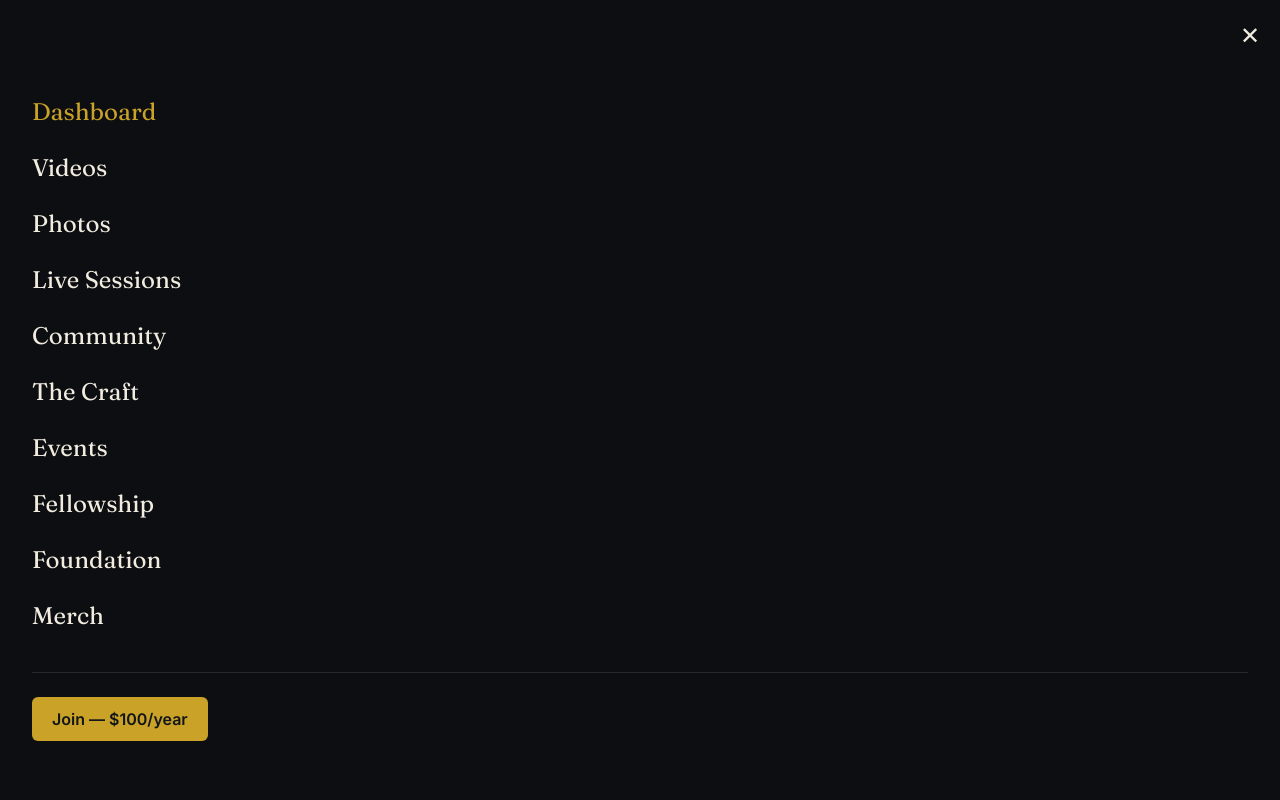
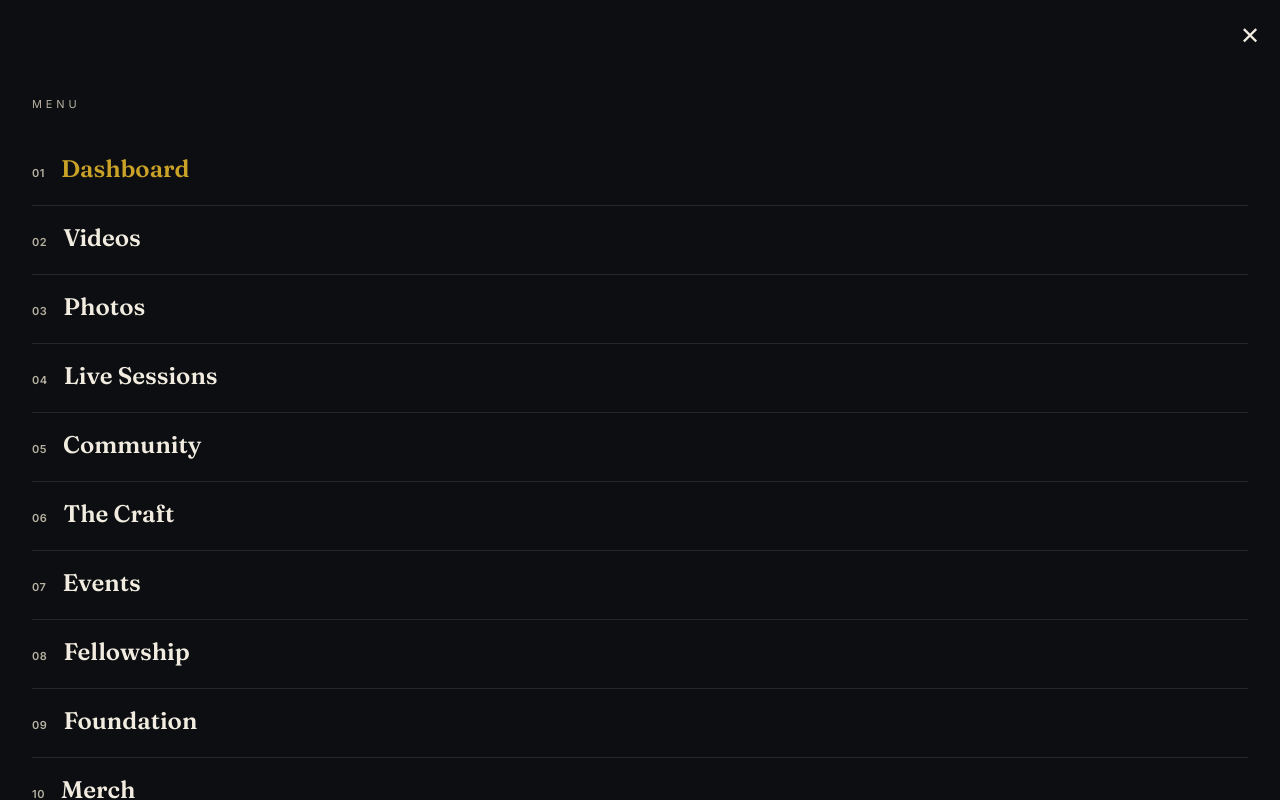
Before and after one commit to 0williamsbernard0-sketch/Michael-J, a Next.js app: page / in a window 1280 px wide. Both pictures are taken after a click on the button 1220 px from the left and 33 px from the top of the page. Shown: the top 800 px of the page. Built offline with nearby package versions, Linux system fonts and the light colour scheme; no server answers.

Commit message:
Update Nav.tsx

```diff
--- a/components/Nav.tsx
+++ b/components/Nav.tsx
@@ -17,7 +17,6 @@ const NAV_ITEMS = [
   { href: "/merch", label: "Merch" },
 ];
 
-
 export default function Nav() {
   const [menuOpen, setMenuOpen] = useState(false);
   const pathname = usePathname();
@@ -33,21 +32,21 @@ export default function Nav() {
   return (
     <>
       <header className="fixed top-0 left-0 right-0 z-40 flex items-center justify-between px-5 sm:px-10 py-4 bg-[#12151A]/95 backdrop-blur border-b border-white/10">
-        <Link href="/" className="font-display tracking-[0.15em] text-lg sm:text-xl">
+        <Link href="/" className="font-display font-semibold tracking-[0.2em] text-lg sm:text-xl">
           MBJ <span className="text-[#C9A227]">SOCIETY</span>
         </Link>
         <div className="flex items-center gap-3">
           {isMember ? (
             <Link
               href="/account"
-              className="rounded-full border border-[#1F6F6B] px-4 py-1.5 text-sm font-medium"
+              className="rounded-full border border-[#1F6F6B] px-4 py-1.5 text-xs font-semibold uppercase tracking-wider"
             >
               {memberName ?? "My Account"}
             </Link>
           ) : (
             <Link
               href="/login"
-              className="rounded-full border border-[#C9A227] px-4 py-1.5 text-sm font-medium"
+              className="rounded-full border border-[#C9A227] px-4 py-1.5 text-xs font-semibold uppercase tracking-wider"
             >
               Login
             </Link>
@@ -57,9 +56,9 @@ export default function Nav() {
             onClick={() => setMenuOpen((v) => !v)}
             className="flex flex-col gap-1.5 p-2"
           >
-            <span className="block h-[2px] w-6 bg-[#F1ECDF]" />
-            <span className="block h-[2px] w-6 bg-[#F1ECDF]" />
-            <span className="block h-[2px] w-6 bg-[#F1ECDF]" />
+            <span className="block h-[1.5px] w-6 bg-[#F1ECDF]" />
+            <span className="block h-[1.5px] w-6 bg-[#F1ECDF]" />
+            <span className="block h-[1.5px] w-6 bg-[#F1ECDF]" />
           </button>
         </div>
       </header>
@@ -73,31 +72,41 @@ export default function Nav() {
           >
             ✕
           </button>
-          <ul className="flex flex-col gap-6 font-display text-2xl">
-            {NAV_ITEMS.map((item) => (
-              <li key={item.href}>
+
+          <p className="font-body text-[11px] uppercase tracking-[0.35em] text-[#B8B2A2] mb-6">
+            Menu
+          </p>
+
+          <ul className="flex flex-col">
+            {NAV_ITEMS.map((item, i) => (
+              <li key={item.href} className="border-b border-white/10">
                 <Link
                   href={item.href}
                   onClick={() => setMenuOpen(false)}
                   className={
-                    pathname === item.href
+                    "flex items-baseline gap-4 py-4 font-display font-semibold text-2xl transition-colors " +
+                    (pathname === item.href
                       ? "text-[#C9A227]"
-                      : "hover:text-[#C9A227] transition-colors"
+                      : "text-[#F1ECDF] hover:text-[#C9A227]")
                   }
                 >
+                  <span className="font-body text-[11px] text-[#B8B2A2] tracking-wider">
+                    {String(i + 1).padStart(2, "0")}
+                  </span>
                   {item.label}
                 </Link>
               </li>
             ))}
           </ul>
+
           <div className="mt-10 pt-6 border-t border-white/10 pb-10">
             {isMember ? (
               <button
                 onClick={async () => {
-  await logout();
-  setMenuOpen(false);
-}}
-                className="text-sm text-[#B8B2A2]"
+                  await logout();
+                  setMenuOpen(false);
+                }}
+                className="text-xs uppercase tracking-wider text-[#B8B2A2] font-semibold"
               >
                 Sign out
               </button>
@@ -105,7 +114,7 @@ export default function Nav() {
               <Link
                 href="/signup"
                 onClick={() => setMenuOpen(false)}
-                className="inline-block rounded-md bg-[#C9A227] text-[#12151A] font-semibold px-5 py-2.5"
+                className="inline-block rounded-md bg-[#C9A227] text-[#12151A] font-semibold uppercase tracking-wider text-xs px-6 py-3.5"
               >
                 Join — $100/year
               </Link>
```
